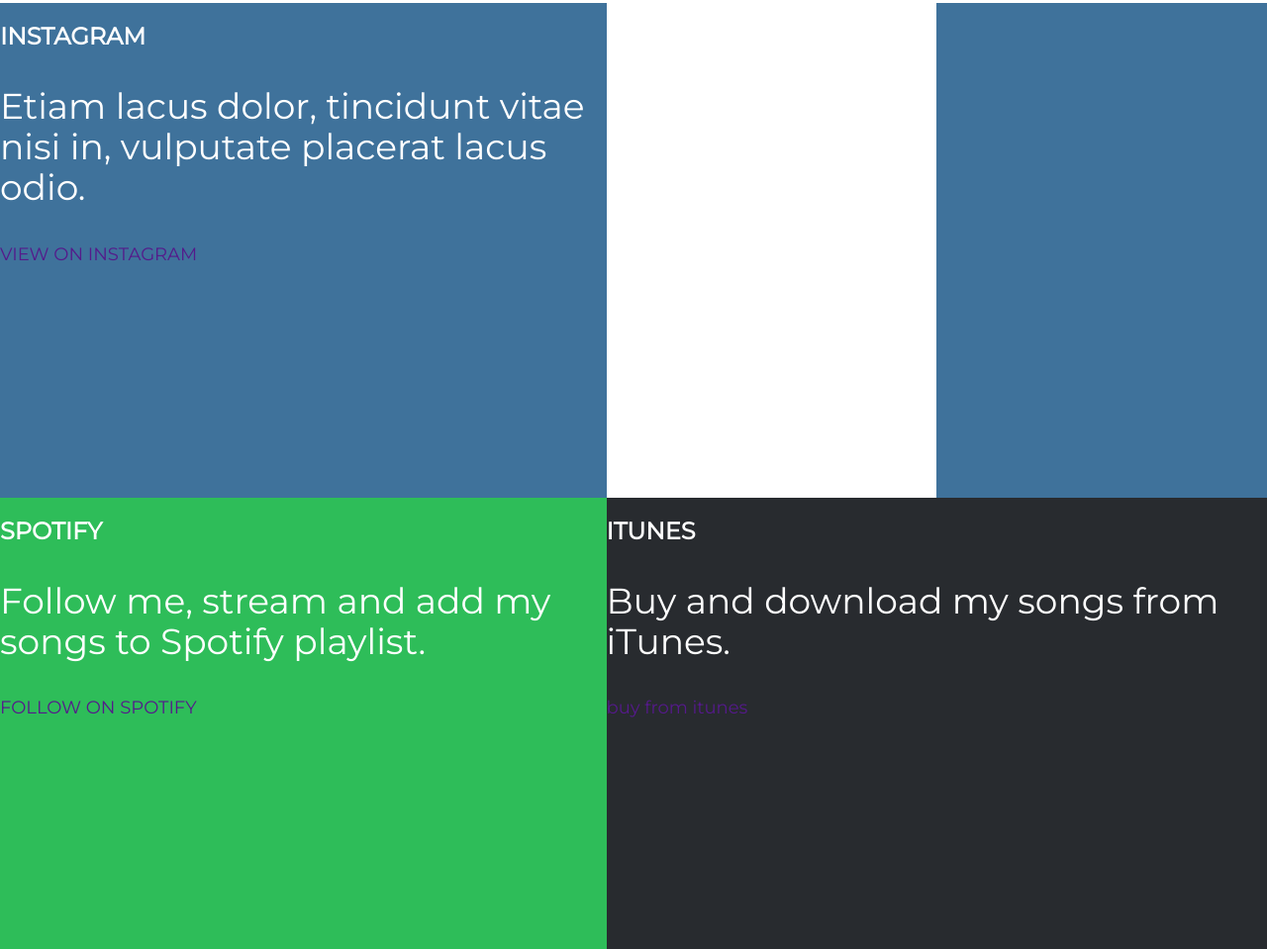
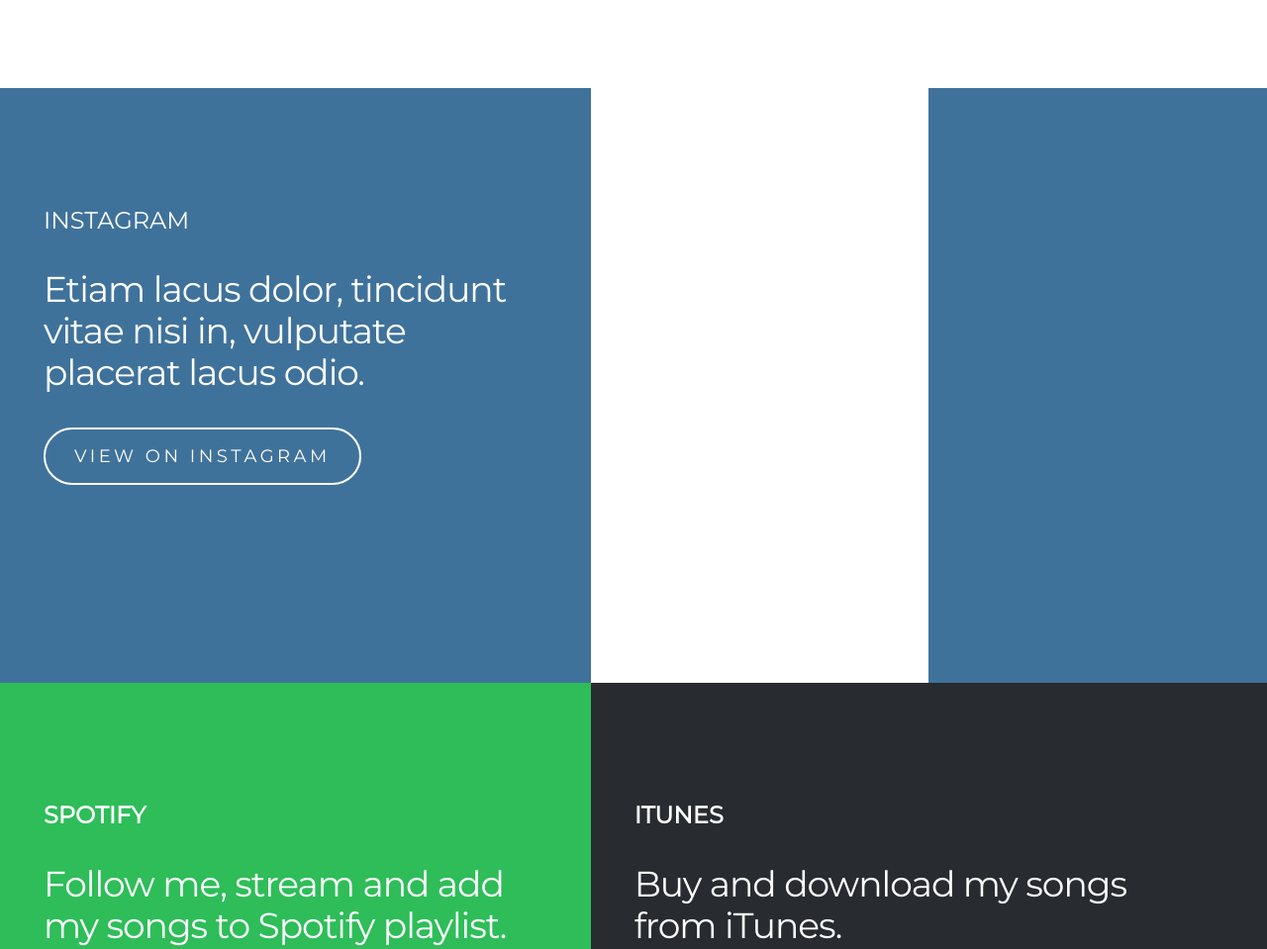
Before and after one commit to kuchinil/Amazing, a website: page src/views/index.html in a window 1280 px wide. Shown: the part 1920-2879 px from the top of the page at 99% size. Drawn offline with nearby package versions, Linux system fonts and the light colour scheme; files that its build step writes are made by us from their sources.

Commit message:
complete stilization

```diff
--- a/src/styles/main.scss
+++ b/src/styles/main.scss
@@ -52,7 +52,7 @@
 }
 
 .grid-item-red {
-    height: 500px;
+    height: 586px;
     background-image: url('../img/bg-red.png');
     grid-area: b;
 
@@ -62,6 +62,19 @@
     background-color: #f3f1ef;
     grid-area: c;
     display: block;
+    color: #666666;
+    padding-top: 86px;
+    padding-left: 56px;
+    h2 {
+        font-size: 24px;
+        font-weight: 400;
+    }
+    p {
+        font-size: 36px;
+        letter-spacing: -1px;
+        margin-top: 32px;
+        line-height: 43px;
+    }
 }
 .grid-item-pic1 {
     display: block;
@@ -88,16 +101,41 @@
     grid-area: g;
 }
 .grid-item-blue-text {
-    height: 500px;
+    height: 501px;
     grid-area: h;
+    font-weight: 400;
+    padding-top: 100px;
+    padding-left: 44px;
+    h2 {
+        font-size: 24px;
+        font-weight: 400;
+    }
+
+    p {
+        font-size: 36px;
+        margin-top: 34px;
+        line-height: 42px;
+        letter-spacing: -1px;
+        font-weight: 400;
+        margin-bottom: 54px;
+    }
+    a {
+        text-decoration: none;
+        color: #ffffff;
+        font-weight: 400;
+        border: 2px solid #fff;
+        border-radius: 50px;
+        padding: 16px 29px;
+        letter-spacing: 3.5px;
+    }
 }
 .grid-item-pic5 {
-    height: 500px;
+    height: 601px;
     background-image: url('../img/bg-five.png');
     grid-area: i;
 }
 .grid-item-bluebg {
-    height: 500px;
+    height: 601px;
     background-color: #3f729b;
     grid-area: j;
 }
@@ -110,10 +148,50 @@
     background-color: #2ebd59;
     color: #fff;
     grid-area: k;
+    font-weight: 400;
+    padding-top: 100px;
+    padding-left: 44px;
+    p {
+        font-size: 36px;
+        margin-top: 34px;
+        line-height: 42px;
+        letter-spacing: -1px;
+        font-weight: 400;
+        margin-bottom: 54px;
+    }
+    a {
+        text-decoration: none;
+        color: #ffffff;
+        font-weight: 400;
+        border: 2px solid #fff;
+        border-radius: 50px;
+        padding: 16px 29px;
+        letter-spacing: 3.5px;
+    }
 }
 .grid-item-gray {
     height: 515px;
     background-color: #282b2f;
     color: #fff;
     grid-area: l;
+    font-weight: 400;
+    padding-top: 100px;
+    padding-left: 44px;
+    p {
+        font-size: 36px;
+        margin-top: 34px;
+        line-height: 42px;
+        letter-spacing: -1px;
+        font-weight: 400;
+        margin-bottom: 54px;
+    }
+    a {
+        text-decoration: none;
+        color: #ffffff;
+        font-weight: 400;
+        border: 2px solid #fff;
+        border-radius: 50px;
+        padding: 16px 29px;
+        letter-spacing: 3.5px;
+    }
 }
--- a/src/views/index.html
+++ b/src/views/index.html
@@ -19,8 +19,8 @@
         </div>
         <div class="grid-item grid-item-red"></div>
         <div class="grid-item grid-item-lgray">
-            <h2>Sed faucibus quis</h2>
-            <p>Fusce bibendum luctus massa, ut tincidunt lectus tincidunt in. Nulla tristique ipsum vitae lacus ullamcorper, at dictum nunc scelerisque.</p>
+            <h2>SED FAUCIBUS QUIS</h2>
+            <p>Fusce bibendum luctus massa, <br> ut tincidunt lectus tincidunt in. <br> Nulla tristique ipsum vitae lacus <br> ullamcorper, at dictum nunc <br> scelerisque.</p>
         </div>
         <div class="grid-item grid-item-pic1"></div>
         <div class="grid-item grid-item-pic2"></div>
@@ -28,19 +28,19 @@
         <div class="grid-item grid-item-pic4"></div>
         <div class="grid-item grid-item-blue grid-item-blue-text">
             <h2>INSTAGRAM</h2>
-            <p>Etiam lacus dolor, tincidunt vitae nisi in, vulputate placerat lacus odio.</p>
+            <p>Etiam lacus dolor, tincidunt <br> vitae nisi in, vulputate <br> placerat lacus odio.</p>
             <a href="" target="_blank">VIEW ON INSTAGRAM</a>
         </div>
         <div class="grid-item grid-item-pic5"></div>
         <div class="grid-item grid-item-blue grid-item-bluebg"></div>
         <div class="grid-item grid-item-green">
             <h2>SPOTIFY</h2>
-            <p>Follow me, stream and add my songs to Spotify playlist.</p>
+            <p>Follow me, stream and add <br> my songs to Spotify playlist.</p>
             <a href="" target="_blank">FOLLOW ON SPOTIFY</a>
         </div>
         <div class="grid-item grid-item-gray">
             <h2>ITUNES</h2>
-            <p>Buy and download my songs from iTunes.</p>
+            <p>Buy and download my songs <br> from iTunes.</p>
             <a href="" target="_blank">buy from itunes</a>
         </div>
     </div>
```
